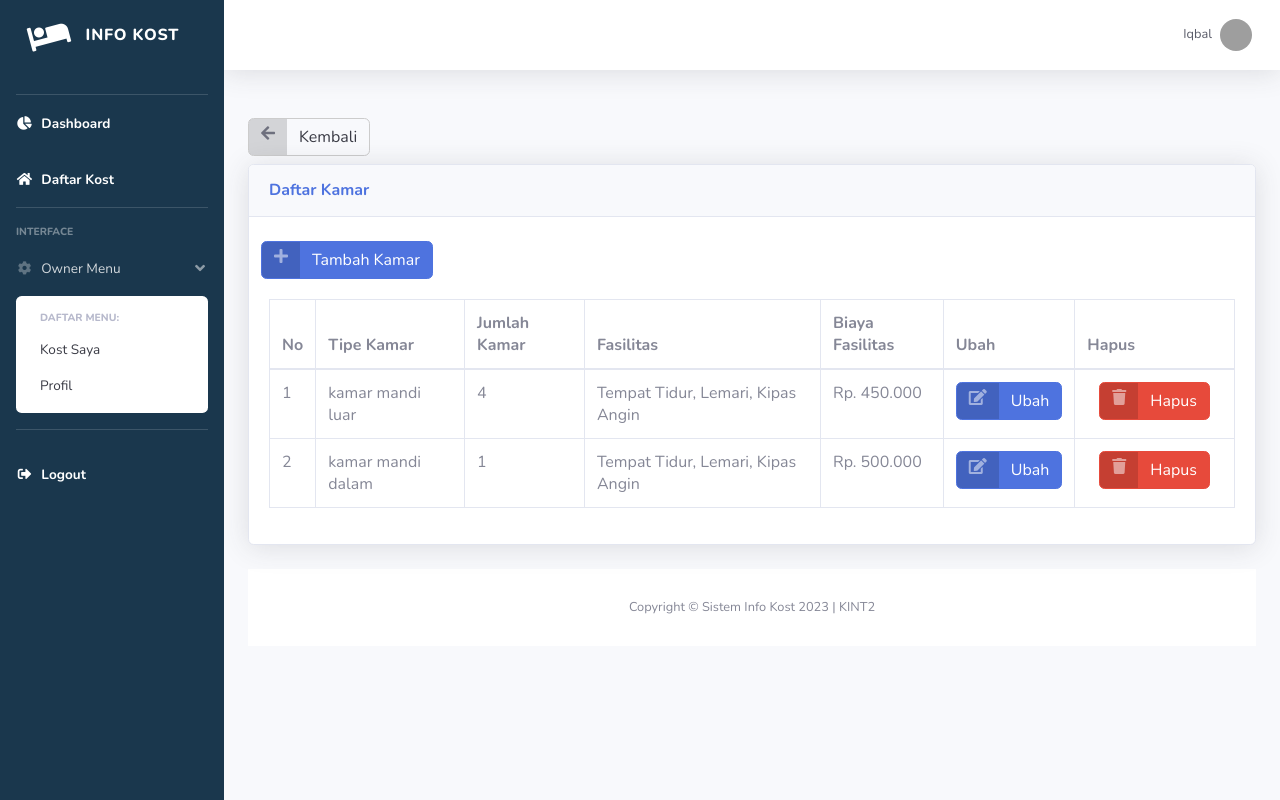
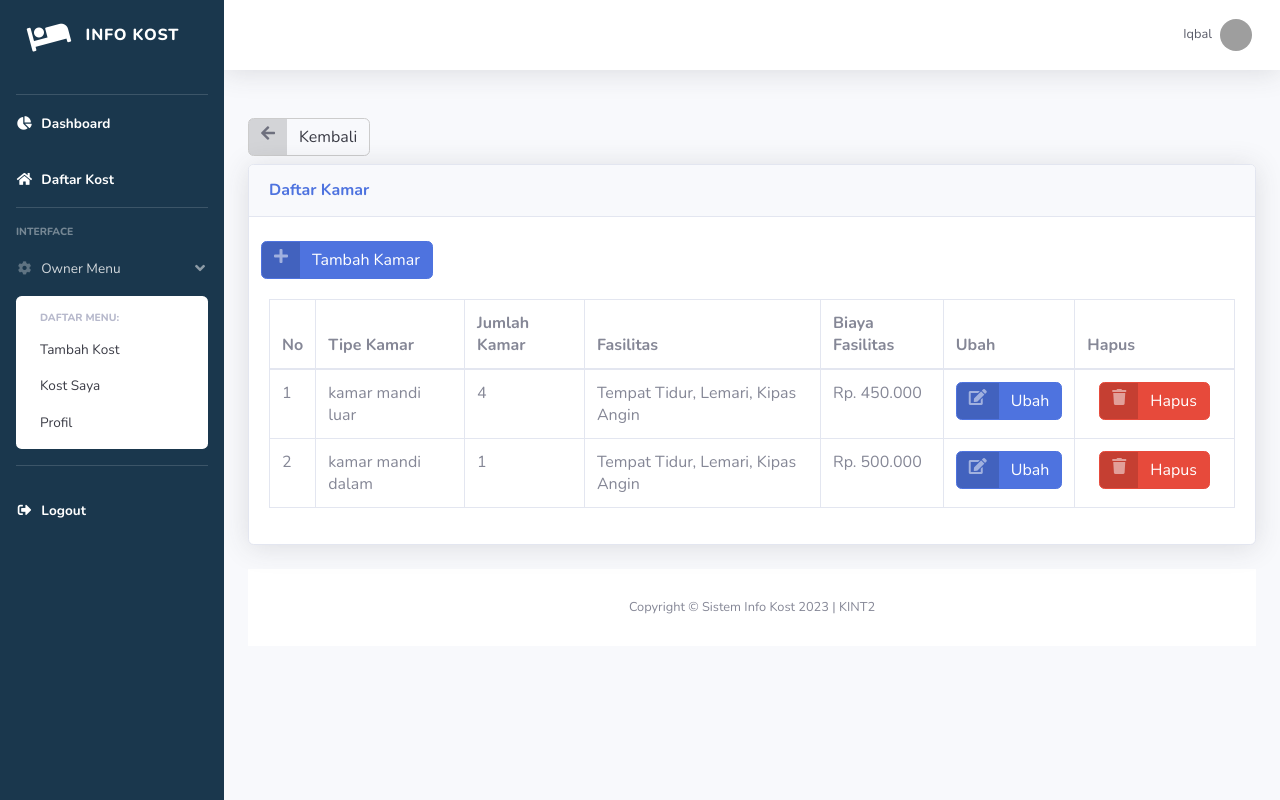
Before and after one commit to MuhammadRamaPradipaWijaya/InfoKos, a PHP site: page /kost/daftar-kamar.php?id_kost=15 in a window 1280 px wide, after a click on "Owner Menu". Run offline with PHP 8.4, Linux system fonts and the light colour scheme; a user stored in the database is signed in; data comes from the database, SQL or seed files in the repository; grey boxes are pictures that could not be loaded.

Commit message:
Update header.php

```diff
--- a/kost/includes/header.php
+++ b/kost/includes/header.php
@@ -127,6 +127,7 @@
                 <div id="collapseTwo" class="collapse" aria-labelledby="headingTwo" data-parent="#accordionSidebar">
                     <div class="bg-white py-2 collapse-inner rounded">
                         <h6 class="collapse-header">Daftar Menu:</h6>
+                        <a class="collapse-item" href="tambah_kost.php">Tambah Kost</a>
                         <a class="collapse-item" href="properti.php">Kost Saya</a>
                         <!-- <a class="collapse-item" href="#">Keuangan</a>
                         <a class="collapse-item" href="#">Tagihan</a> -->
```
